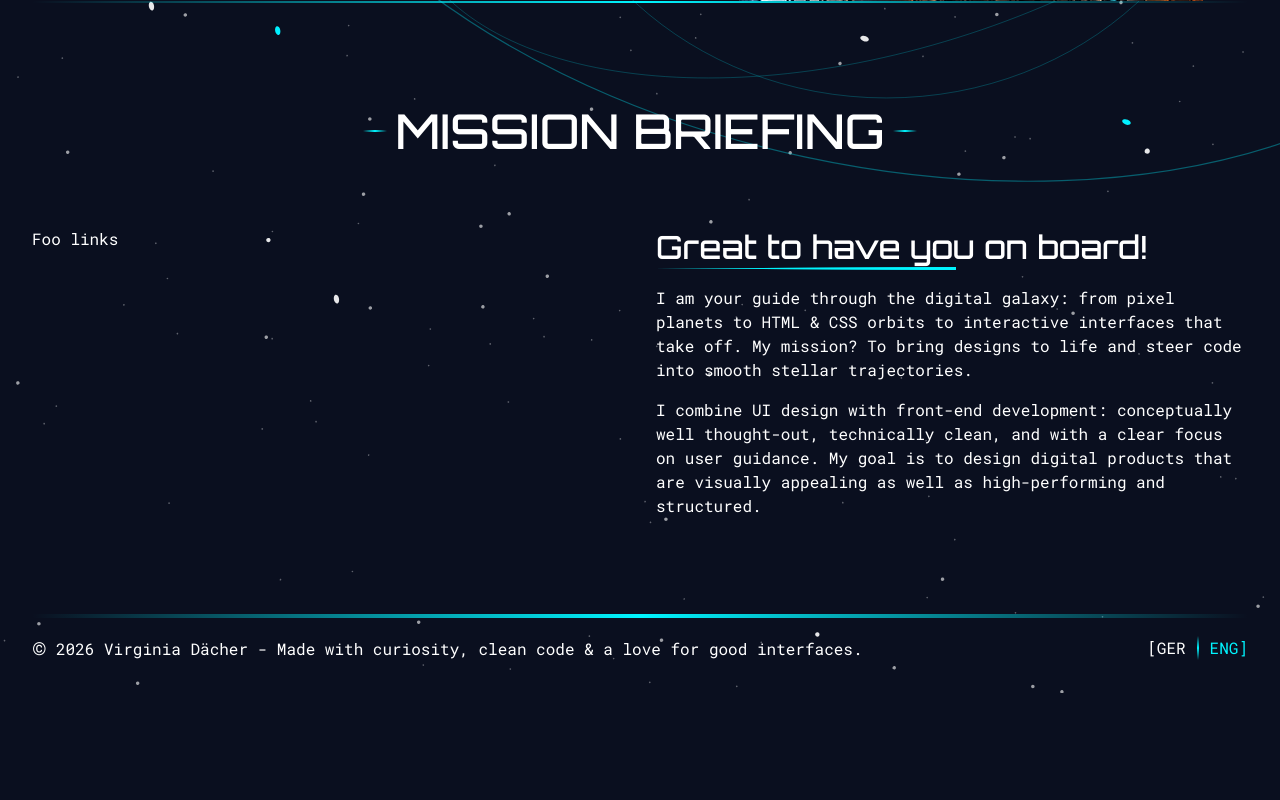
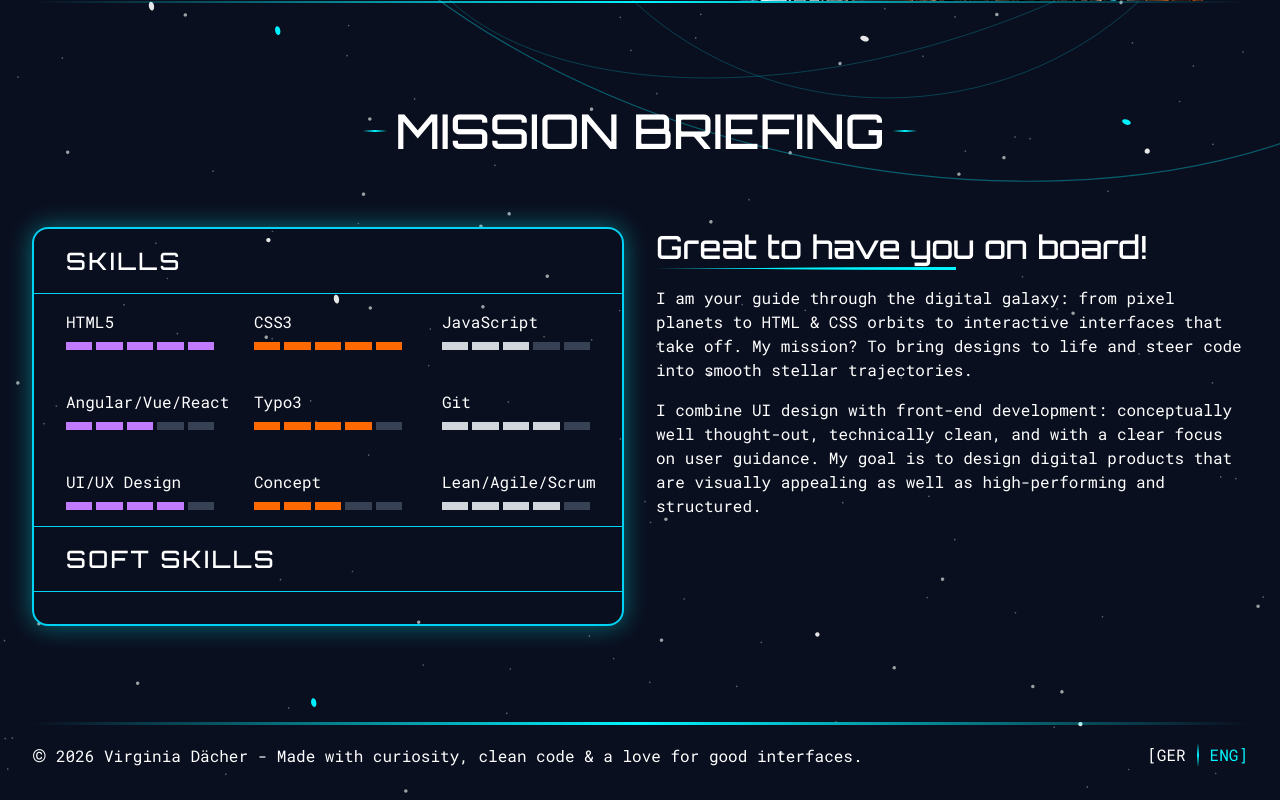
Before and after one commit to vividaecher/portfolio, a website built with Vite: page index.html in a window 1280 px wide. Shown: the part 742-1542 px from the top of the page. Before the commit the page ends 1435 px from the top, so only its background shows below. Built offline with nearby package versions, Linux system fonts and the light colour scheme.

Commit message:
wip for softskils and skills

```diff
--- a/index.html
+++ b/index.html
@@ -114,7 +114,23 @@
     </div>
     <div class="split section-inner">
       <div class="order-2 lg:order-1">
-        Foo links
+        <section class="max-w-6xl mx-auto border-2 border-cyan-400 rounded-2xl shadow-[0_0_25px_#00ffff66] overflow-hidden">
+        <!-- SKILLS HEADER -->
+        <div class="border-b border-cyan-400 pr-[2rem] pl-[2rem] pt-[1rem] pb-[1rem]">
+          <h4 class="uppercase tracking-widest text-white font-medium" data-i18n="skills_title"></h4>
+        </div>
+
+        <!-- Skills werden hier automatisch eingefügt -->
+        <div id="skillsGrid" class="px-[2rem] py-[1rem] grid gap-10 md:grid-cols-2 lg:grid-cols-3"></div>
+
+        <!-- SOFT SKILLS HEADER -->
+        <div class="border-y border-cyan-400 pr-[2rem] pl-[2rem] pt-[1rem] pb-[1rem]">
+          <h4 class="uppercase tracking-widest text-white font-medium" data-i18n="softskills_title"></h4>
+        </div>
+
+        <!-- Soft Skills Container -->
+        <div id="softSkills" class="px-[2rem] py-[1rem] grid gap-10 md:grid-cols-3 text-center"></div>
+      </section>
       </div>
       <div class="order-1 lg:order-2">
         <h3 data-i18n="section_title_bodytext_mission_briefing"></h3>
@@ -130,7 +146,7 @@
 </main>
 
 <div class="container-main mb-[2rem]">
-  <div class="w-full h-[2px] bg-gradient-to-r from-transparent via-[var(--neon-blue)] to-transparent mb-[1rem]"></div>
+  <div class="w-full h-[1px] bg-gradient-to-r from-transparent via-[var(--neon-blue)] to-transparent mb-[1rem]"></div>
   <footer class="flex justify-between flex-wrap">
     <p><span class="text-[24px]">©</span> 2026 Virginia Dächer - Made with curiosity, clean code & a love for good interfaces.</p>
     <!-- Sprachwechsel Buttons -->
--- a/public/locales/de.json
+++ b/public/locales/de.json
@@ -11,5 +11,20 @@
   "section_title_mission_briefing": "Einsatzbesprechung",
   "section_title_bodytext_mission_briefing": "Schön, dass du an Bord bist!",
   "section_bodytext_paragraph_one_mission_briefing": "Ich bin dein Guide durch die digitale Galaxie: von Pixel-Planeten über HTML- & CSS-Orbits bis zu interaktiven Interfaces, die abheben. Meine Mission? Designs zum Leben erwecken und Code in reibungslose Sternenbahnen lenken.",
-  "section_bodytext_paragraph_two_mission_briefing": "Ich verbinde UI-Design mit Frontend-Entwicklung: Konzeptionell durchdacht, technisch sauber und mit einem klaren Blick für Nutzerführung. Mein Anspruch ist es, digitale Produkte zu gestalten, die sowohl visuell überzeugen als auch performant und strukturiert umgesetzt sind."
+  "section_bodytext_paragraph_two_mission_briefing": "Ich verbinde UI-Design mit Frontend-Entwicklung: Konzeptionell durchdacht, technisch sauber und mit einem klaren Blick für Nutzerführung. Mein Anspruch ist es, digitale Produkte zu gestalten, die sowohl visuell überzeugen als auch performant und strukturiert umgesetzt sind.",
+  "skills_title": "Skills",
+  "softskills_title": "Soft-Skills",
+  "skill_html": "HTML5",
+  "skill_css": "CSS3",
+  "skill_js": "JavaScript",
+  "skill_frameworks": "Angular/Vue/React",
+  "skill_typo3": "Typo3",
+  "skill_git": "Git",
+  "skill_uiux": "UI/UX Design",
+  "skill_concept": "Konzeption",
+  "skill_agile": "Lean/Agile/Scrum",
+  "soft_pairing": "Pairing-Queen",
+  "soft_team": "Team-Player",
+  "soft_communication": "Kommunikation"
+
 }
--- a/public/locales/en.json
+++ b/public/locales/en.json
@@ -11,5 +11,19 @@
   "section_title_mission_briefing": "Mission Briefing",
   "section_title_bodytext_mission_briefing": "Great to have you on board!",
   "section_bodytext_paragraph_one_mission_briefing": "I am your guide through the digital galaxy: from pixel planets to HTML & CSS orbits to interactive interfaces that take off. My mission? To bring designs to life and steer code into smooth stellar trajectories.",
-  "section_bodytext_paragraph_two_mission_briefing": "I combine UI design with front-end development: conceptually well thought-out, technically clean, and with a clear focus on user guidance. My goal is to design digital products that are visually appealing as well as high-performing and structured."
+  "section_bodytext_paragraph_two_mission_briefing": "I combine UI design with front-end development: conceptually well thought-out, technically clean, and with a clear focus on user guidance. My goal is to design digital products that are visually appealing as well as high-performing and structured.",
+  "skills_title": "Skills",
+  "softskills_title": "Soft Skills",
+  "skill_html": "HTML5",
+  "skill_css": "CSS3",
+  "skill_js": "JavaScript",
+  "skill_frameworks": "Angular/Vue/React",
+  "skill_typo3": "Typo3",
+  "skill_git": "Git",
+  "skill_uiux": "UI/UX Design",
+  "skill_concept": "Concept",
+  "skill_agile": "Lean/Agile/Scrum",
+  "soft_pairing": "Pairing Queen",
+  "soft_team": "Team Player",
+  "soft_communication": "Communication"
 }
--- a/src/main.js
+++ b/src/main.js
@@ -1,5 +1,51 @@
 import './style.css';
 import { loadTranslations } from './i18n.js'
+
+function renderSkills() {
+
+  const skills = [
+    { key: "skill_html", level: 5, color: "bg-purple-400" },
+    { key: "skill_css", level: 5, color: "bg-orange-500" },
+    { key: "skill_js", level: 3, color: "bg-gray-300" },
+    { key: "skill_frameworks", level: 3, color: "bg-purple-400" },
+    { key: "skill_typo3", level: 4, color: "bg-orange-500" },
+    { key: "skill_git", level: 4, color: "bg-gray-300" },
+    { key: "skill_uiux", level: 4, color: "bg-purple-400" },
+    { key: "skill_concept", level: 3, color: "bg-orange-500" },
+    { key: "skill_agile", level: 4, color: "bg-gray-300" }
+  ];
+
+  const grid = document.getElementById("skillsGrid")
+
+  skills.forEach(skill => {
+
+    let bars = ""
+
+    for (let i = 1; i <= 5; i++) {
+
+      if (i <= skill.level) {
+        bars += `<div class="h-2 w-10 ${skill.color}"></div>`
+      } else {
+        bars += `<div class="h-2 w-10 bg-gray-700"></div>`
+      }
+
+    }
+
+    const html = `
+      <div>
+        <p class="text-white mb-2" data-i18n="${skill.key}"></p>
+        <div class="flex gap-1">${bars}</div>
+      </div>
+    `
+
+    grid.insertAdjacentHTML("beforeend", html)
+
+  })
+
+  // Übersetzungen anwenden
+  loadTranslations(window.currentLang)
+
+}
 
 function getInitialLanguage() {
 
@@ -17,15 +63,19 @@ function getInitialLanguage() {
 
 function setLanguage(lang) {
   localStorage.setItem("language", lang)
+  window.currentLang = lang
   loadTranslations(lang)
 }
 
 const initialLang = getInitialLanguage()
+window.currentLang = initialLang
 loadTranslations(initialLang)
 
 window.setLanguage = setLanguage
 
 document.addEventListener("DOMContentLoaded", () => {
+
+  renderSkills()
 
   const mobileNav = document.getElementById("mobileNav");
   const openBtn = document.getElementById("openMenu");
```
